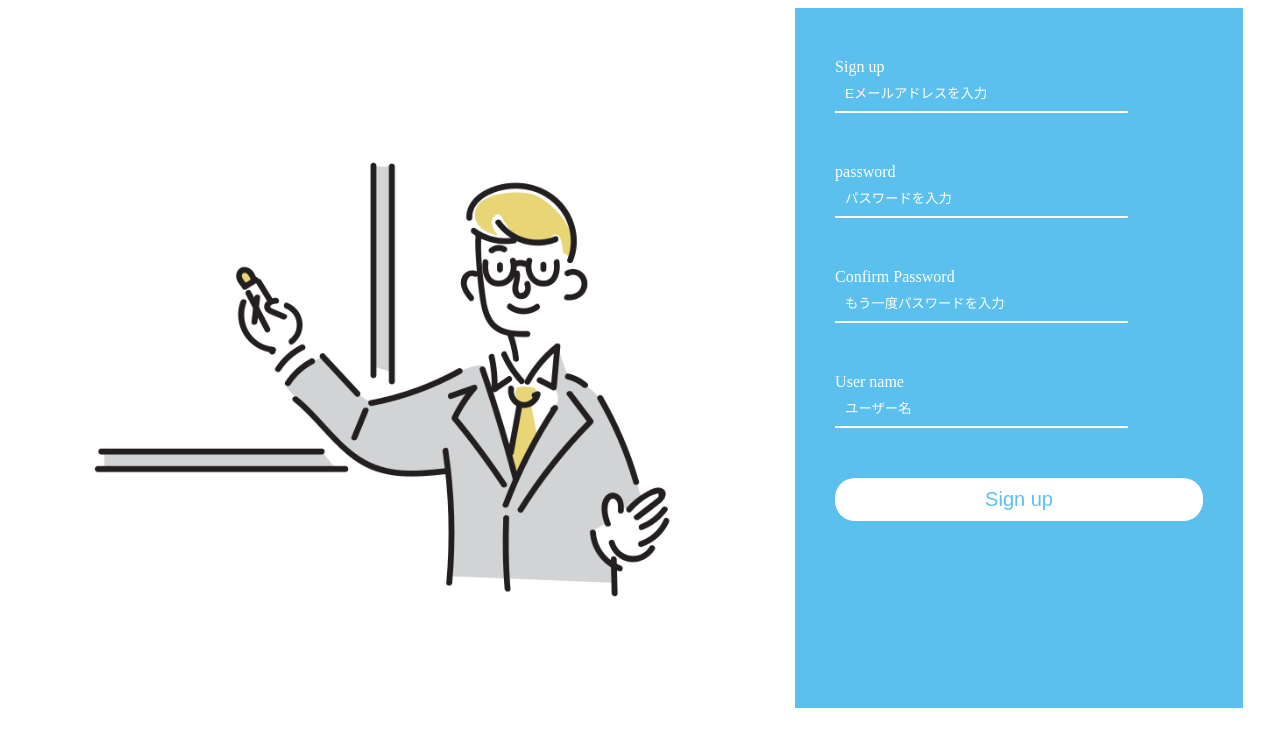
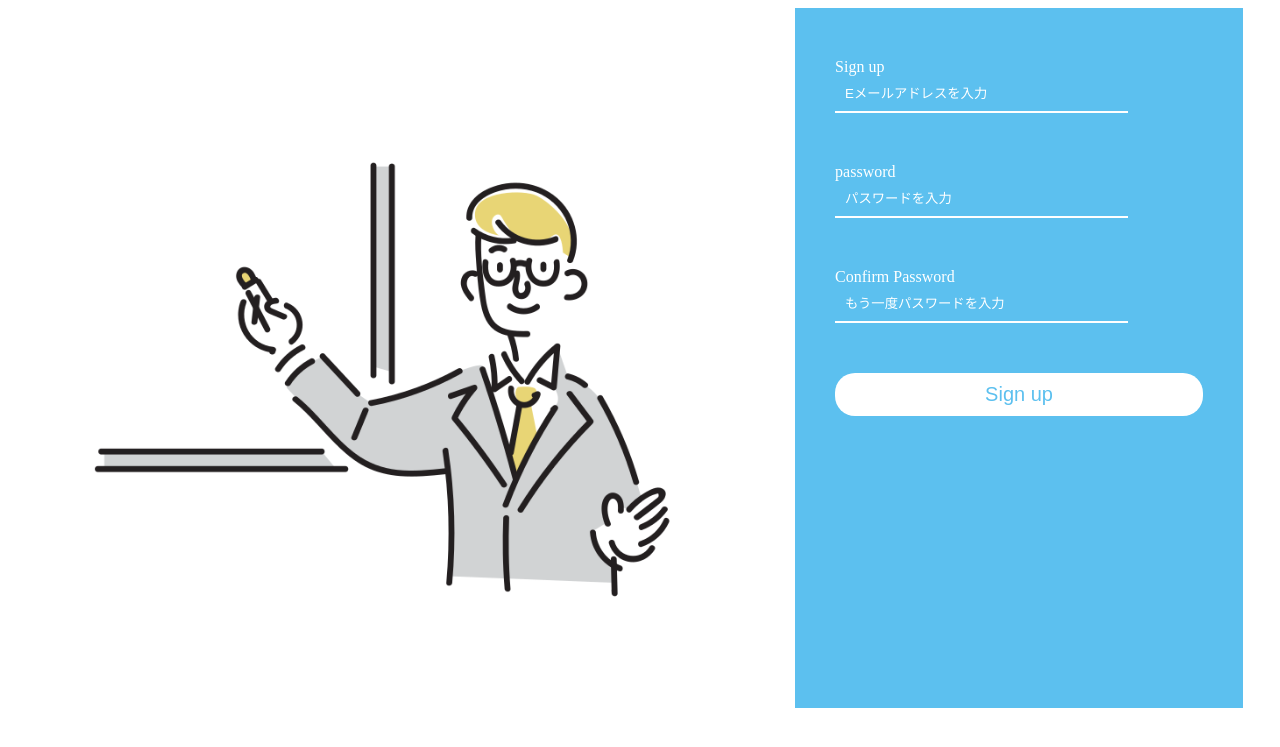
Before and after one commit to knagaki1225/2025_hackathon_teamA, a Django app: page /account/signup/ in a window 1280 px wide. Shown: the top 747 px of the page. Run offline with Django 4.2, Linux system fonts and the light colour scheme; some libraries are stand-ins or nearby versions.

Commit message:
最終修正

```diff
--- a/review/views.py
+++ b/review/views.py
@@ -37,6 +37,7 @@ def search(request):
 
         if result_date:
             now = timezone.now()
+            result_date = int(result_date)
             ago = now - timedelta(days=result_date)
             results = results.filter(create_at__gte=ago)
 
--- a/templates/account_list/account_list.html
+++ b/templates/account_list/account_list.html
@@ -1,6 +1,4 @@
 {% load static%}
-{% comment %} アカウント一覧画面 {% endcomment %}
-{% load static %}
 <!DOCTYPE html>
 <html lang="ja">
 <head>
@@ -158,11 +156,11 @@
             <div class="widget--sticky">
                 <section>
                     <div class="img">
-                        <img src="../../img/logo_img.png" alt="">
+                        <img src="{% static "img/logo_img.png" %}" alt="">
                     </div>
                     <p>機能一覧</p>
                     <ul>
-                        <li><a href=""><img src="{% static 'img/home.png' %}" alt="home">マイページ</a></li>
+                        <li><a href="{% url "account:all" %}"><img src="{% static 'img/home.png' %}" alt="home">マイページ</a></li>
                         <li><a href="#"><img src="{% static 'img/user.png' %}" alt="user" class="user_img">ユーザーリスト</a></li>
                         <li><a href=""><img src="{% static 'img/Chats.png' %}" alt="revie">レビュー閲覧</a></li>
                     </ul>
--- a/templates/accounts/signup.html
+++ b/templates/accounts/signup.html
@@ -92,11 +92,11 @@
         </div>
         <div class="Account_registration_text">
             <section>
-                <form method="post">
+                <form method="post" action="{% url "account:signup" %}">
                     {% csrf_token %}
                     <div class="Account_registration_item">
                         <label>Sign up</label>
-                        <input type="text" class="email" name="email" size="32" placeholder="Eメールアドレスを入力" required>
+                        <input type="text" class="email" name="username" size="32" placeholder="Eメールアドレスを入力" required>
                     </div>
                     <div class="password_item">
                         <label>password</label>
@@ -106,10 +106,6 @@
                         <label>Confirm Password</label>
                         <input type="password" class="Confirm_Password" name="password2" size="32" placeholder="もう一度パスワードを入力" required>
                     </div>
-                    <div class="User_name_item">
-                        <label>User name</label>
-                        <input type="text" class="User_name" name="username" size="32" placeholder="ユーザー名" required>
-                    </div>
                     <input class="button" type="submit" value="Sign up">
                 </form>
         </div>
```
